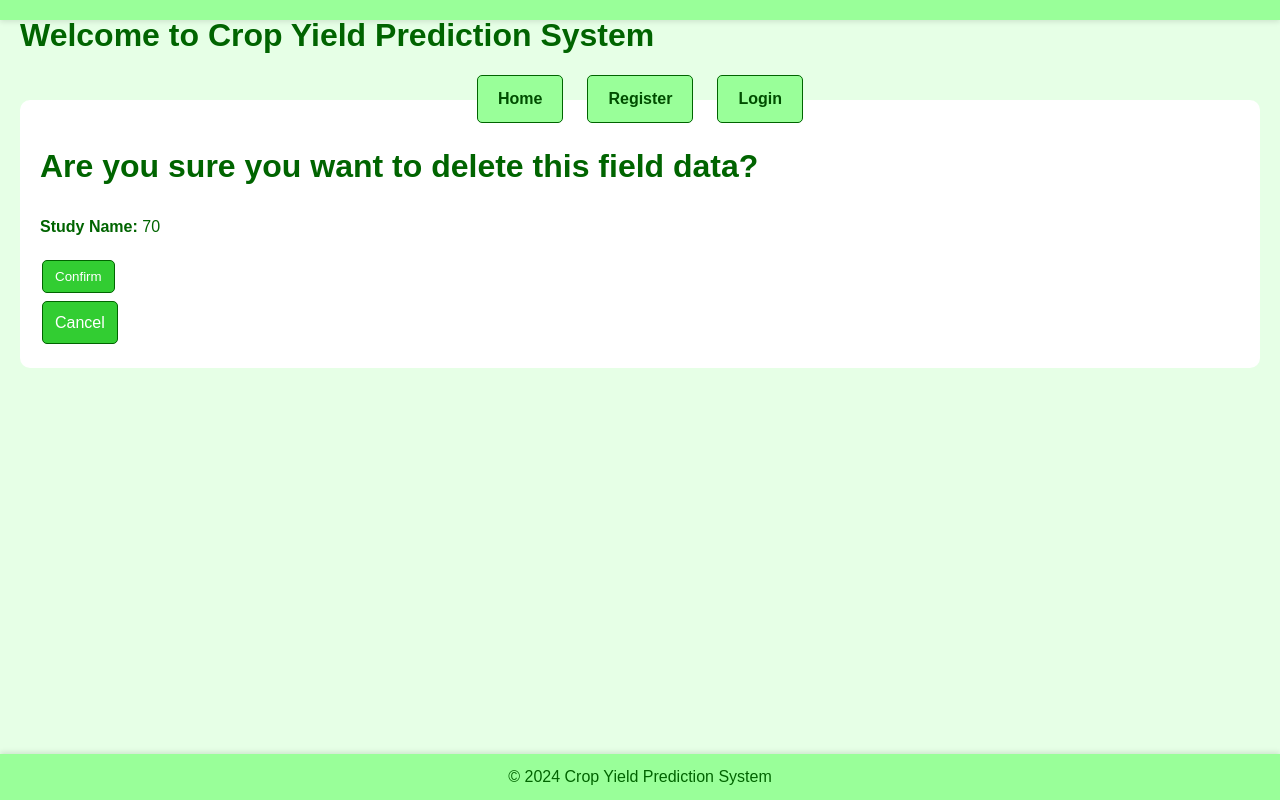
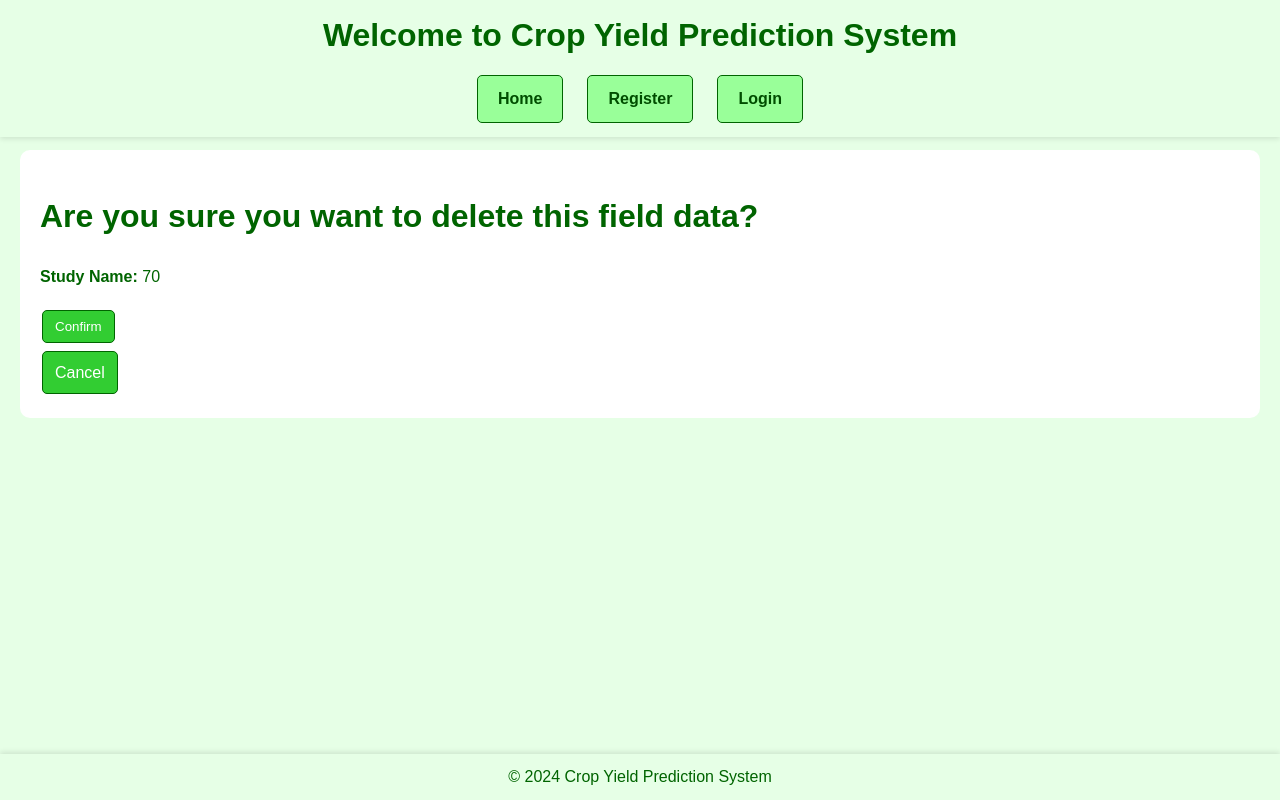
Before and after one commit to Tosin5S/predict-crop-yield, a Django app: page /fielddata/4/delete/ in a window 1280 px wide. Run offline with Django 4.2, Linux system fonts and the light colour scheme; a user stored in the database is signed in; data comes from the database, SQL or seed files in the repository; parts of the project's set-up code (start-up, migrations or seed data) failed here and were passed over.

Commit message:
chores: update style

```diff
--- a/django_nlp_integration/nlp_app/templates/base_generic.html
+++ b/django_nlp_integration/nlp_app/templates/base_generic.html
@@ -12,8 +12,8 @@
 </head>
 <body style="margin: 20px; padding-top: 80px; padding-bottom: 60px; background-color: #e6ffe6;">
 
-    <header style="position: fixed; top: 0; left: 0; right: 0; background-color: #99ff99; padding: 10px 20px; z-index: 1000; box-shadow: 0 2px 5px rgba(0, 0, 0, 0.1); height:0px">
-        <h1 style="margin: 0;">Welcome to Crop Yield Prediction System</h1>
+    <header style="position: fixed; top: 0; left: 0; right: 0; padding: 10px 20px; z-index: 1000; box-shadow: 0 2px 5px rgba(0, 0, 0, 0.1)">
+        <h1 style="margin: 0; text-align: center;">Welcome to Crop Yield Prediction System</h1>
         <nav>
             <ul style="list-style-type: none; padding: 0; margin: 10px 0 0 0; display: flex; justify-content: center; gap: 20px;">
                 <li style="margin: 0;">
@@ -29,12 +29,12 @@
         </nav>
     </header>
 
-    <main style="position:relative;top:0px;bottom:0px;padding: 20px; background-color: #ffffff; border-radius: 10px;">
+    <main style="position:relative;top:50px;bottom:0px;padding: 20px; background-color: #ffffff; border-radius: 10px;">
         {% block content %}
         {% endblock %}
     </main>
 
-    <footer style="position: fixed; bottom: 0; left: 0; right: 0; background-color: #99ff99; padding: 10px 20px; text-align: center; z-index: 1000; box-shadow: 0 -2px 5px rgba(0, 0, 0, 0.1);">
+    <footer style="position: fixed; bottom: 0; left: 0; right: 0; padding: 10px 20px; text-align: center; z-index: 1000; box-shadow: 0 -2px 5px rgba(0, 0, 0, 0.1);">
         <p style="margin: 0;">&copy; 2024 Crop Yield Prediction System</p>
     </footer>
 
```
